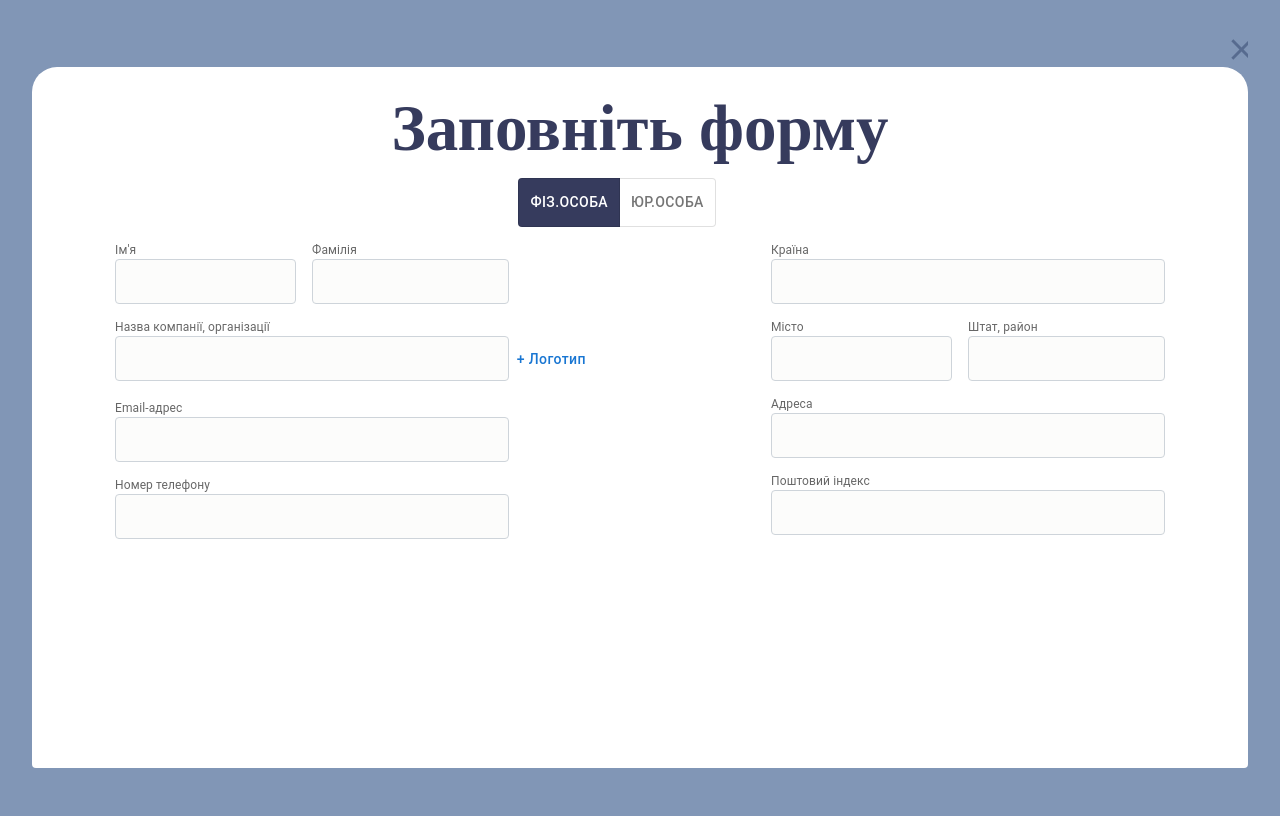
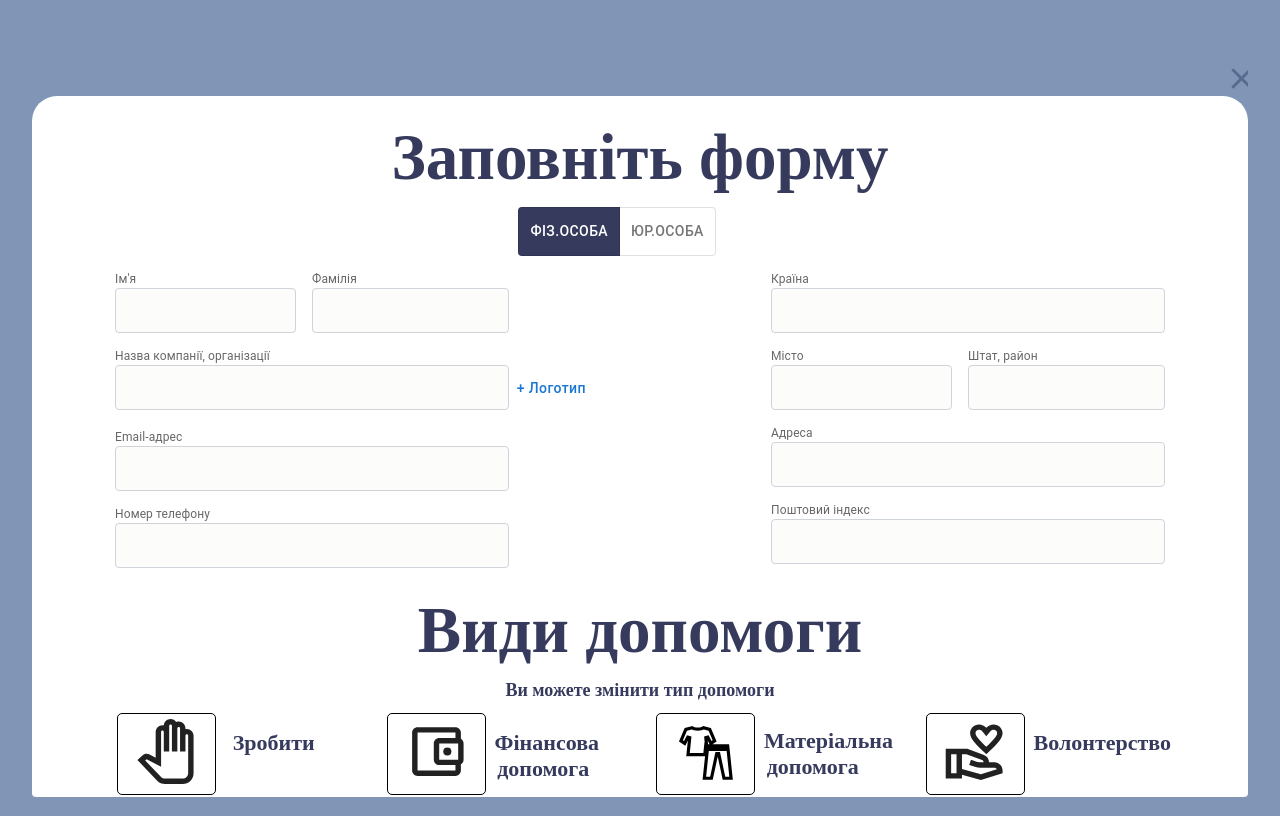
Before and after one commit to mytrofanov/help_llayout, a React (Create React App) app: page / in a window 1280 px wide. Both pictures are taken after a click on the button "SLIDE IN ALERT DIALOG". Built offline with nearby package versions, Linux system fonts and the light colour scheme.

Commit message:
help type icons

```diff
--- /dev/null
+++ b/src/pages/helpType.js
@@ -0,0 +1,51 @@
+import React from 'react';
+import s from '../styles/individualForm.module.css'
+import PanToolOutlinedIcon from '@mui/icons-material/PanToolOutlined';
+import AccountBalanceWalletOutlinedIcon from '@mui/icons-material/AccountBalanceWalletOutlined';
+import clothes from '../img/clothes.svg'
+import VolunteerActivismOutlinedIcon from '@mui/icons-material/VolunteerActivismOutlined';
+
+export const HelpType = ({personalData}) => {
+    return (
+        <div className={s.helpTypeBlock}>
+            {personalData ?
+                <div>
+                    <h1>Види допомоги</h1>
+                    <h5>Ви можете змінити тип допомоги</h5>
+                    <div className={s.helpTypeSelect}>
+                        <div className={s.helpType}>
+                            <PanToolOutlinedIcon  sx={{marginTop: '5%', fontSize: 65}}/>
+                            <div className={s.helpTypeText}>
+                               <h3>Зробити</h3>
+                            </div>
+                        </div>
+                        <div className={s.helpType}>
+                            <AccountBalanceWalletOutlinedIcon  sx={{marginTop: '5%', fontSize: 65}}/>
+                            <div className={s.helpTypeText}>
+                               <h3>Фінансова допомога</h3>
+                            </div>
+                        </div>
+                        <div className={s.helpType}>
+                            <img src={clothes} alt="Матеріальна допомога" className={s.clothesImg}/>
+                            <div className={s.helpTypeText}>
+                               <h3>Матеріальна допомога</h3>
+                            </div>
+                        </div>
+                        <div className={s.helpType}>
+                            <VolunteerActivismOutlinedIcon  sx={{marginTop: '5%', fontSize: 65}}/>
+                            <div className={s.helpTypeText}>
+                               <h3>Волонтерство</h3>
+                            </div>
+                        </div>
+
+                    <div/>
+
+
+                </div>
+
+
+                </div>
+                : null}
+        </div>
+    );
+};
--- a/src/pages/individualForm.js
+++ b/src/pages/individualForm.js
@@ -8,6 +8,7 @@ import s from '../styles/individualForm.module.css'
 import PersonToggleButton from "../components/toggleButton";
 import CustomizedInputs from "../components/customizedInputs";
 import {useState} from "react";
+import {HelpType} from "./helpType";
 
 const Transition = React.forwardRef(function Transition(props, ref) {
     return <Slide direction="up" ref={ref} {...props} />;
@@ -57,6 +58,8 @@ export default function AlertDialogSlide() {
                             backgroundColor: 'transparent',
                             boxShadow: 'none',
                             width: '93,31756%',
+                            height: '5000px',
+                            marginBottom: '-2%'
                         },
                     }}
                 >
@@ -68,7 +71,7 @@ export default function AlertDialogSlide() {
                         <h1>Заповніть форму</h1>
                         <PersonToggleButton setPersonalData={setPersonalData}/>
                         <CustomizedInputs personalData={personalData}/>
-
+                        <HelpType personalData={personalData}/>
                     </section>
                 </Dialog>
             </ThemeProvider>
--- a/src/styles/individualForm.module.css
+++ b/src/styles/individualForm.module.css
@@ -5,10 +5,58 @@ h1 {
     margin: 2% 0 1% 0;
     color: #363b5d
 }
-
+h3 {
+    text-align: center;
+    font-family: Geometria;
+    font-size: 22px ;
+    color: #363b5d
+}
+h5 {
+    text-align: center;
+    font-family: "Gilroy Light";
+    font-size: 18px ;
+    margin: 0 0 1% 0;
+    color: #363b5d
+}
 .personalData{
     background-color: white;
     width: 100%;
     height: 100vh;
     border-radius: 25px 25px 0 0;
 }
+ /*Hiding scrollbar:*/
+*{
+    -ms-overflow-style: none;
+}
+::-webkit-scrollbar {
+    display: none;
+}
+
+/*HelpType*/
+.helpTypeBlock{
+    background-color: white;
+}
+
+.helpTypeSelect {
+    width: 100%;
+    display: flex;
+    flex-direction: row;
+}
+.helpType {
+    border: 1px solid black;
+    border-radius: 5px;
+    margin: 0 7%;
+    text-align: center;
+    vertical-align: center;
+    width: 8%;
+    height: 80px;
+}
+.helpTypeText {
+    position: relative;
+    top: -100%;
+    left: 110%;
+}
+.clothesImg {
+    margin-top: 10%;
+    width: 60%;
+}
```
Also changed, not shown: src/img/clothes.svg (added), src/styles/app.module.css (line endings or trailing spaces).
